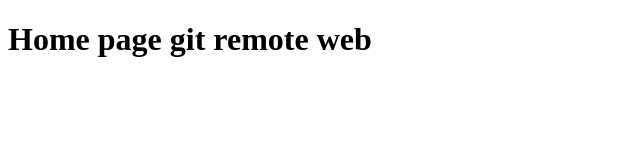
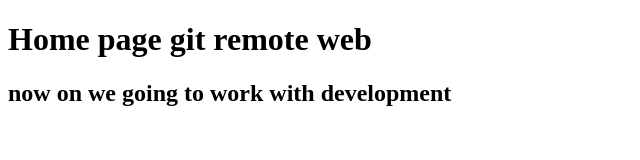
Before and after one commit to dev-piyal/Remote-web, a plain HTML site: page index.html in a window 1280 px wide. Shown: the whole page, without its empty margins (0-640 px from the left). Drawn offline with Linux system fonts and the light colour scheme.

Commit message:
New dev brand index change added

```diff
--- a/index.html
+++ b/index.html
@@ -5,5 +5,6 @@
 </head>
 <body>
 <h1>Home page git remote web</h1>
+<h2>now on we going to work with development</h2>
 </body>
 </html>
```
